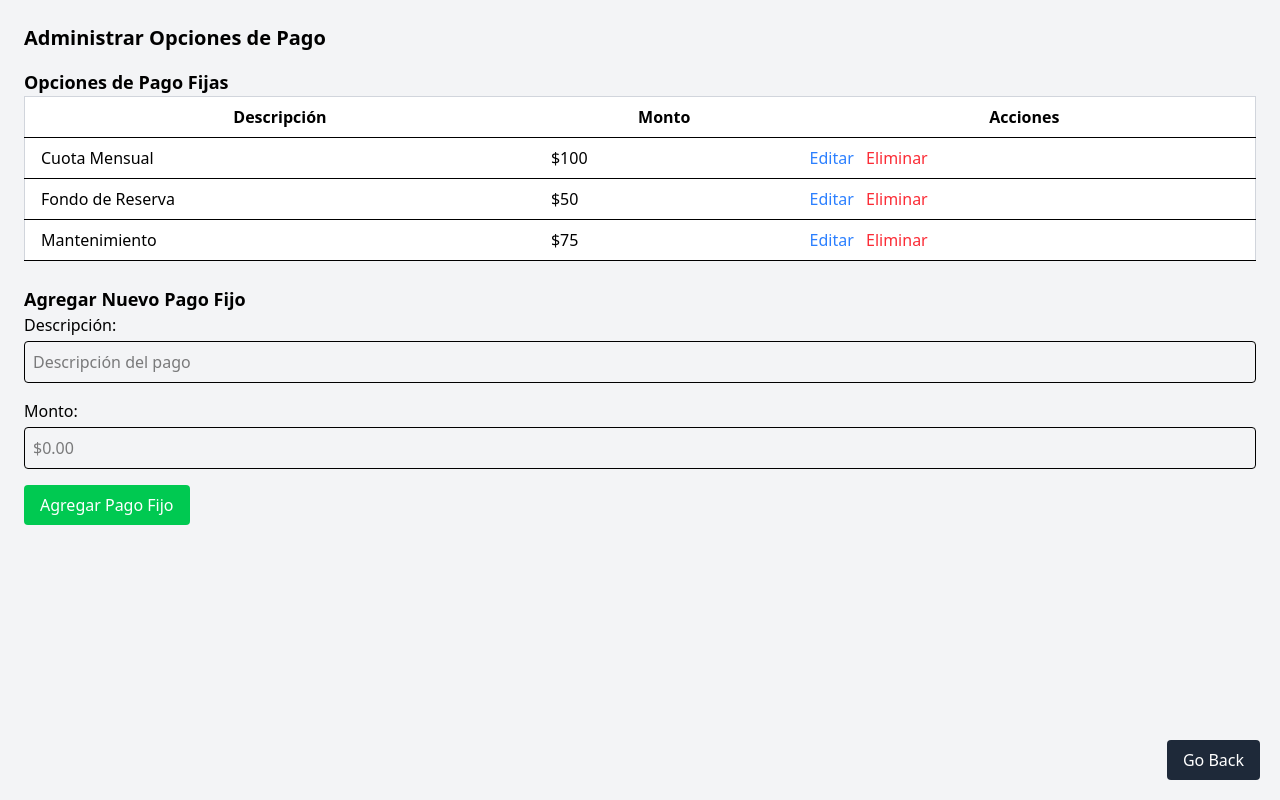
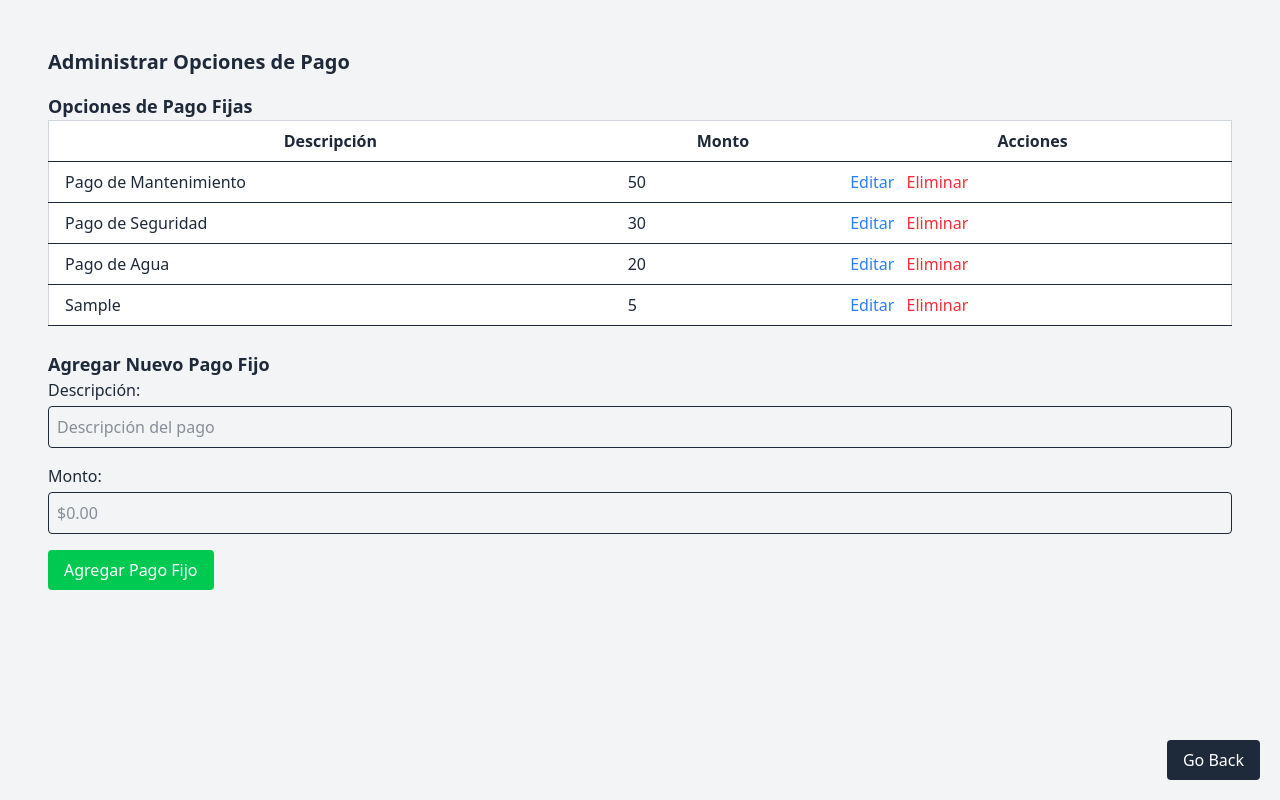
Before and after one commit to Maikel-MK/ProfectoFINAL, a website: page views/OpcionesdePago/index.html in a window 1280 px wide. Both pictures are taken after typing "Sample", "5" into the empty fields and a click on the button "Agregar Pago Fijo". Drawn offline with nearby package versions, Linux system fonts and the light colour scheme.

Commit message:
agregar funcionalidad para registrar y administrar pagos en el sistema

```diff
--- a/app.js
+++ b/app.js
@@ -7,6 +7,7 @@ const cors = require('cors')
 const cookieParser = require('cookie-parser')
 const morgan = require('morgan')
 const usersRouter = require('./controllers/registrosUsuarios')
+const pagoRouter   = require('./controllers/pagos')
 
 
 //conexion a la Base de datos (B.D)
@@ -49,6 +50,8 @@ app.use(morgan('tiny'))
 
 //rutas de BAckend
 app.use('/api/users', usersRouter)
+app.use('/api/pagos', pagoRouter)
+
 
 
 
--- a/controllers/registrosUsuarios.js
+++ b/controllers/registrosUsuarios.js
@@ -211,6 +211,7 @@ usersRouter.post('/asignar-alicuota', async (request, response) => {
         return response.status(500).json({ error: 'Error interno del servidor.' })
     }
 })
+
 usersRouter.post('/eliminar-alicuota', async (request, response) => {
     try {
         const { userId } = request.body
--- a/views/OpcionesdePago/index.html
+++ b/views/OpcionesdePago/index.html
@@ -3,19 +3,19 @@
 <head>
     <meta charset="UTF-8">
     <meta name="viewport" content="width=device-width, initial-scale=1.0">
-    <title>Administrar Pagos - Condominio</title>
+    <title>Administrar Pagos</title>
     <script src="https://unpkg.com/@tailwindcss/browser@4"></script>
+    <script src="https://cdn.jsdelivr.net/npm/axios/dist/axios.min.js"></script>
     <link rel="website icon" href="../../img/favicon_io/favicon-16x16.png" type="png">
 
 </head>
-<body class="bg-gray-100">
+<body class="bg-gray-100 text-gray-800">
+    <div id="opcPagos" class="container mx-auto p-6">
+        <!-- El contenido se cargará dinámicamente aquí -->
+    </div>
 
-    <div id="app" class="flex"></div>
-
+    <script src="index.js"></script>
     <script src="../components/opcionesP.js"></script>
-    <script>
-        // Cargar la vista de administración de pagos
-        loadManagePaymentsPage();
-    </script>
+    <script> loadManagePaymentsPage();</script>
 </body>
 </html>
--- a/views/OpcionesdePago/index.js
+++ b/views/OpcionesdePago/index.js
@@ -0,0 +1,152 @@
+// Definir la variable fixedPaymentsData con algunos datos de ejemplo
+let fixedPaymentsData = [
+    { id: 1, descripcion: 'Pago de Mantenimiento', monto: 50.00 },
+    { id: 2, descripcion: 'Pago de Seguridad', monto: 30.00 },
+    { id: 3, descripcion: 'Pago de Agua', monto: 20.00 }
+];
+
+// Función para cargar y mostrar las opciones de pago
+function loadManagePayments() {
+    const managePaymentsTableBody = document.getElementById('managePaymentsTableBody');
+    managePaymentsTableBody.innerHTML = ''; // Limpiar tabla existente
+
+    fixedPaymentsData.forEach(item => {
+        const row = `
+            <tr class="hover:bg-gray-100">
+                <td class="py-2 px-4 border-b">${item.descripcion}</td>
+                <td class="py-2 px-4 border-b">${item.monto}</td>
+                <td class="py-2 px-4 border-b">
+                    <button onclick='editFixedPayment(${item.id})' class='text-blue-500'>Editar</button>
+                    <button onclick='deleteFixedPayment(${item.id})' class='text-red-500 ml-2'>Eliminar</button>
+                </td>
+            </tr>`;
+        managePaymentsTableBody.innerHTML += row; // Añadir fila a la tabla
+    });
+}
+
+// Función para agregar un nuevo pago fijo
+function addFixedPayment(e) {
+    // Prevenir el comportamiento por defecto del formulario
+    e.preventDefault();
+
+    // Obtener referencias a los campos del formulario
+    const descriptionInput = document.getElementById('newDescription');
+    const amountInput = document.getElementById('newAmount');
+
+    // Obtener los valores de los campos
+    const description = descriptionInput.value.trim(); // Eliminar espacios en blanco al inicio y al final
+    const amount = parseFloat(amountInput.value);
+
+    // Validar los campos
+    if (!description) {
+        alert("Por favor, introduce una descripción.");
+        return;
+    }
+
+    if (isNaN(amount) || amount <= 0) {
+        alert("Por favor, introduce un monto válido y mayor que cero.");
+        return;
+    }
+
+    // Crear el objeto con los datos validados
+    const newPago = {
+        id: fixedPaymentsData.length + 1, // Generar un ID único
+        descripcion: description,
+        monto: amount
+    };
+
+    // Mostrar el objeto en la consola (para verificar)
+    console.log("Nuevo pago a agregar:", newPago);
+
+    // Agregar el nuevo pago a la lista de pagos fijos
+    fixedPaymentsData.push(newPago);
+
+    // Recargar la tabla de pagos para mostrar el nuevo pago
+    loadManagePayments();
+
+    // Reiniciar el formulario
+    document.getElementById('addPaymentForm').reset();
+
+    // Mostrar un mensaje de éxito
+    alert(`Nuevo pago fijo agregado: ${description} por un monto de ${amount}`);
+}
+
+// Función para editar un pago fijo
+function editFixedPayment(id) {
+    const monto = prompt("Ingrese el nuevo monto para el pago ID " + id + ":");
+    if (monto !== null) {
+        // Actualizar el monto del pago en fixedPaymentsData
+        const pago = fixedPaymentsData.find(p => p.id === id);
+        if (pago) {
+            pago.monto = parseFloat(monto);
+            alert(`Pago ID ${id} actualizado a ${monto}.`);
+            loadManagePayments(); // Recargar las opciones después de editar
+        } else {
+            alert(`Pago ID ${id} no encontrado.`);
+        }
+    }
+}
+
+// Función para eliminar un pago fijo
+function deleteFixedPayment(id) {
+    const confirmDelete = confirm("¿Estás seguro que deseas eliminar el pago ID " + id + "?");
+    if (confirmDelete) {
+        // Eliminar el pago de fixedPaymentsData
+        fixedPaymentsData = fixedPaymentsData.filter(p => p.id !== id);
+        alert(`Pago ID ${id} eliminado.`);
+        loadManagePayments(); // Recargar las opciones después de eliminar
+    }
+}
+
+// Función para volver atrás
+function goBack() {
+    history.back();
+}
+
+// Función para cargar la página de administración de pagos
+function loadManagePaymentsPage() {
+    document.getElementById('opcPagos').innerHTML = `
+        <main class="flex-grow p-6">
+            <h2 class="text-xl font-semibold mb-4">Administrar Opciones de Pago</h2>
+
+            <div class="mb-6">
+                <h3 class="font-bold text-lg">Opciones de Pago Fijas</h3>
+                <table class="min-w-full bg-white border border-gray-300">
+                    <thead>
+                        <tr>
+                            <th class="py-2 px-4 border-b">Descripción</th>
+                            <th class="py-2 px-4 border-b">Monto</th>
+                            <th class="py-2 px-4 border-b">Acciones</th>
+                        </tr>
+                    </thead>
+                    <tbody id="managePaymentsTableBody">
+                        <!-- Las filas se llenarán dinámicamente -->
+                    </tbody>
+                </table>
+
+                <h3 class='font-bold text-lg mt-6'>Agregar Nuevo Pago Fijo</h3>
+                <form id='addPaymentForm'>
+                    <label for='newDescription' class='block mb-1'>Descripción:</label>
+                    <input type='text' id='newDescription' required placeholder='Descripción del pago' class='border rounded p-2 mb-4 w-full'/>
+                    <label for='newAmount' class='block mb-1'>Monto:</label>
+                    <input type='number' id='newAmount' required placeholder='$0.00' class='border rounded p-2 mb-4 w-full' min="0" step="0.01"/>
+                    <button type='submit' id='addPaymentButton' class='bg-green-500 text-white px-4 py-2 rounded'>Agregar Pago Fijo</button>
+                </form>
+            </div>
+
+            <button id="backButton" class="fixed bottom-5 right-5 bg-gray-800 text-white py-2 px-4 rounded hover:bg-gray-600 transition duration-200 ease-in-out">Go Back</button>
+        </main>`;
+
+    loadManagePayments();
+
+    // Agregar evento al formulario utilizando addEventListener
+    const addPaymentForm = document.getElementById('addPaymentForm');
+    addPaymentForm.addEventListener('submit', addFixedPayment);
+
+    // Agregar evento al botón de volver atrás
+    const backButton = document.getElementById('backButton');
+    backButton.addEventListener('click', goBack);
+}
+
+// Cargar la página de administración de pagos al cargar la página
+document.addEventListener('DOMContentLoaded', loadManagePaymentsPage);
--- a/views/components/opcionesP.js
+++ b/views/components/opcionesP.js
@@ -1,9 +1,8 @@
 function loadManagePaymentsPage() {
-    document.getElementById('app').innerHTML = `
-        <main class="flex-grow p-6">
+    document.getElementById('opcPagos').innerHTML = `
+               <main class="flex-grow p-6">
             <h2 class="text-xl font-semibold mb-4">Administrar Opciones de Pago</h2>
 
-            <!-- Sección para ver y administrar pagos fijos -->
             <div class="mb-6">
                 <h3 class="font-bold text-lg">Opciones de Pago Fijas</h3>
                 <table class="min-w-full bg-white border border-gray-300">
@@ -11,7 +10,7 @@ function loadManagePaymentsPage() {
                         <tr>
                             <th class="py-2 px-4 border-b">Descripción</th>
                             <th class="py-2 px-4 border-b">Monto</th>
-                            <th class="py-2 px-4 border-b">Acciones</th> <!-- Nueva columna para acciones -->
+                            <th class="py-2 px-4 border-b">Acciones</th>
                         </tr>
                     </thead>
                     <tbody id="managePaymentsTableBody">
@@ -19,87 +18,16 @@ function loadManagePaymentsPage() {
                     </tbody>
                 </table>
 
-                <!-- Formulario para agregar un nuevo pago fijo -->
                 <h3 class='font-bold text-lg mt-6'>Agregar Nuevo Pago Fijo</h3>
                 <form id='addPaymentForm'>
                     <label for='newDescription' class='block mb-1'>Descripción:</label>
                     <input type='text' id='newDescription' required placeholder='Descripción del pago' class='border rounded p-2 mb-4 w-full'/>
                     <label for='newAmount' class='block mb-1'>Monto:</label>
-                    <input type='number' id='newAmount' required placeholder='$0.00' class='border rounded p-2 mb-4 w-full'/>
-                    <button type='submit' onclick='addFixedPayment(event)' class='bg-green-500 text-white px-4 py-2 rounded'>Agregar Pago Fijo</button>
+                    <input type='number' id='newAmount' required placeholder='$0.00' class='border rounded p-2 mb-4 w-full' min="0" step="0.01"/>
+                    <button type='submit' id='addPaymentButton' class='bg-green-500 text-white px-4 py-2 rounded'>Agregar Pago Fijo</button>
                 </form>
-
             </div>
 
-          <button id="backButton" class="fixed bottom-5 right-5 bg-gray-800 text-white py-2 px-4 rounded hover:bg-gray-600 transition duration-200 ease-in-out" onclick="goBack()"> Go Back </button>
-
-        </main>`;
-
-    loadManagePayments(); // Cargar las opciones de pago al cargar la página
+            <button id="backButton" class="fixed bottom-5 right-5 bg-gray-800 text-white py-2 px-4 rounded hover:bg-gray-600 transition duration-200 ease-in-out">Go Back</button>
+        </main>`
 }
-
-
-function goBack() {
-    history.back()
-  }
-
-
-// Función para cargar las opciones de pago en la tabla
-function loadManagePayments() {
-    const managePaymentsTableBody = document.getElementById('managePaymentsTableBody');
-    managePaymentsTableBody.innerHTML = ''; // Limpiar tabla existente
-
-    // Datos ficticios para las opciones de pago fijas
-    const fixedPaymentsData = [
-        { descripcion: 'Cuota Mensual', monto: '$100', id: 1 },
-        { descripcion: 'Fondo de Reserva', monto: '$50', id: 2 },
-        { descripcion: 'Mantenimiento', monto: '$75', id: 3 }
-    ];
-
-    // Llenar la tabla con los datos de pagos fijos
-    fixedPaymentsData.forEach(item => {
-        const row = `
-            <tr>
-                <td class="py-2 px-4 border-b">${item.descripcion}</td> <!-- Descripción del pago -->
-                <td class="py-2 px-4 border-b">${item.monto}</td> <!-- Monto del pago -->
-                <td class="py-2 px-4 border-b">
-                    <!-- Botones para editar y eliminar -->
-                    <button onclick='editFixedPayment(${item.id})' class='text-blue-500'>Editar</button>
-                    <button onclick='deleteFixedPayment(${item.id})' class='text-red-500 ml-2'>Eliminar</button>
-                </td>
-            </tr>`;
-        managePaymentsTableBody.innerHTML += row; // Añadir fila a la tabla
-    });
-}
-
-// Función para agregar un nuevo pago fijo
-function addFixedPayment(event) {
-    event.preventDefault(); // Prevenir el comportamiento por defecto del formulario
-    const description = document.getElementById('newDescription').value; // Obtener descripción
-    const newAmount = document.getElementById('newAmount').value; // Obtener monto
-
-    alert(`Nuevo pago fijo agregado: ${description} por un monto de ${newAmount}`);
-    document.getElementById('addPaymentForm').reset(); // Reiniciar formulario
-
-    loadManagePayments(); // Recargar las opciones después de agregar uno nuevo (en un sistema real, aquí se debería hacer una llamada a una API)
-}
-
-// Función para editar un pago existente
-function editFixedPayment(id) {
-   const newAmount = prompt("Ingrese el nuevo monto para el pago ID " + id + ":");
-   if (newAmount !== null) {
-       alert(`Pago ID ${id} actualizado a ${newAmount}.`);
-       // Aquí puedes agregar lógica para actualizar el pago en la base de datos o API
-       loadManagePayments(); // Recargar las opciones después de editar (en un sistema real, aquí se debería hacer una llamada a una API)
-   }
-}
-
-// Función para eliminar un pago existente
-function deleteFixedPayment(id) {
-   const confirmDelete = confirm("¿Estás seguro que deseas eliminar el pago ID " + id + "?");
-   if (confirmDelete) {
-       alert(`Pago ID ${id} eliminado.`);
-       // Aquí puedes agregar lógica para eliminar el pago en la base de datos o API
-       loadManagePayments(); // Recargar las opciones después de eliminar (en un sistema real, aquí se debería hacer una llamada a una API)
-   }
-}
```
Also changed, not shown: controllers/pagos.js (added, +13 -0 lines), models/pago.js (+22 -0 lines).
